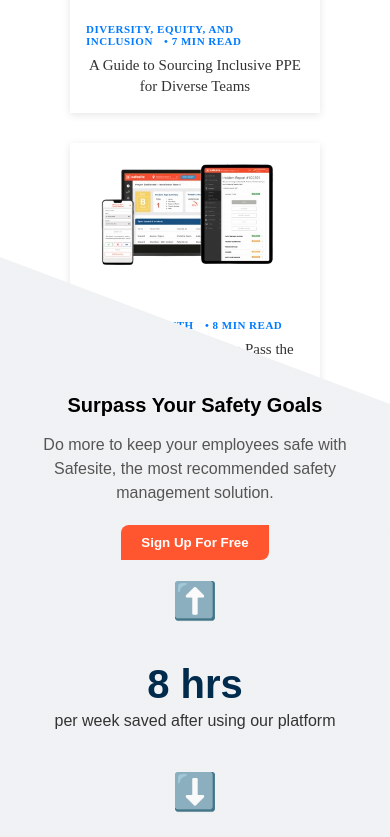
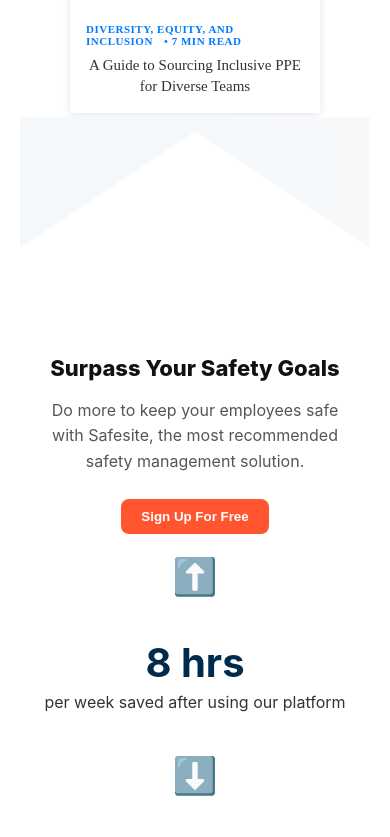
Before and after one commit to MonikaMohapatra123/Safesite, a React (Create React App) app: page / in a window 390 px wide. Shown: the part 5567-6404 px from the top of the page. Built offline with nearby package versions, Linux system fonts and the light colour scheme.

Commit message:
new change

```diff
--- a/src/component/SafetyGoals/SafetyGoals.css
+++ b/src/component/SafetyGoals/SafetyGoals.css
@@ -1,92 +1,103 @@
 .sg-container {
-    background: linear-gradient(to top, hsl(220, 13%, 95%) 100%, #e41ca8 0%);
+  position: relative;
+  font-family: "Inter", sans-serif;
+  color: #111;
+  background: #fff;
+  padding: 0 20px 80px;
   text-align: center;
-    padding: 80px 20px;
-    font-family: Arial, sans-serif;
-    clip-path: polygon(0 0, 100% 15%, 150% 100%, 0% 100%);
-    margin-top: 320px;
-    padding-left: 80px;
-    padding-right: 80px;
+  margin-top: 180px;
 }
 
+/* --- Top Curve Background --- */
+.sg-top-bg {
+  width: 100%;
+  overflow: hidden;
+  background: linear-gradient(180deg, #f5f8fa 0%, #f0f4f8 100%);
+}
+.sg-top-curve {
+  width: 100%;
+  height: 160px;
+  display: block;
+}
+
+/* --- Main Content --- */
 .sg-content {
+  max-width: 1200px;
+  margin: 0 auto;
+  padding: 60px 20px;
   display: flex;
   justify-content: center;
   align-items: flex-start;
-    flex-wrap: nowrap;
-    gap: 10px;
+  gap: 40px;
+  flex-wrap: wrap;
   text-align: left;
 }
 
+/* --- Text Block --- */
 .sg-text-block {
   max-width: 400px;
 }
-
 .sg-heading {
-    font-weight: bold;
-    font-size: 28px;
+  font-weight: 800;
+  font-size: 32px;
   margin-bottom: 15px;
+  line-height: 1.2;
 }
-
 .sg-description {
   color: #555;
   margin-bottom: 25px;
-    line-height: 1.5;
+  line-height: 1.6;
 }
-
 .sg-btn {
   background: #ff5630;
   color: #fff;
   border: none;
   padding: 12px 24px;
-    border-radius: 8px 0 8px 0;
+  border-radius: 8px;
   cursor: pointer;
-    font-weight: bold;
+  font-weight: 600;
   transition: all 0.3s ease;
 }
-
 .sg-btn:hover {
   background: #ff784f;
 }
 
+/* --- Stats --- */
 .sg-stats {
   display: flex;
   align-items: center;
   gap: 60px;
 }
-
 .sg-vertical-line {
   width: 1px;
   background-color: #ddd;
   height: 70px;
 }
-
 .sg-stat-item {
   text-align: center;
 }
-
 .sg-icon {
   font-size: 42px;
   margin-bottom: 12px;
 }
-
 .sg-value {
   font-size: 34px;
   color: #002b4c;
   margin: 0;
 }
-
 .sg-text {
   color: #333;
   margin-top: 5px;
 }
 
+/* --- Divider --- */
 .sg-divider {
   margin: 50px auto;
   border-top: 1px solid #ddd;
   width: 80%;
 }
 
+/* --- Badges --- */
 .sg-badges {
   display: flex;
   justify-content: center;
@@ -94,88 +105,60 @@
   flex-wrap: wrap;
   margin-top: 40px;
 }
-
 .sg-badge-img {
   height: 60px;
   transition: transform 0.3s ease;
 }
-
 .sg-badge-img:hover {
   transform: scale(1.1);
 }
 
-/* ===== Responsive Design ===== */
+/* --- Responsive --- */
 @media (max-width: 1024px) {
   .sg-content {
     gap: 20px;
   }
-
   .sg-stats {
     gap: 30px;
     flex-wrap: wrap;
   }
-
   .sg-vertical-line {
     display: none;
   }
 }
 
 @media (max-width: 768px) {
-    .sg-container {
-        padding: 60px 20px;
-        margin-top:320px;
-    }
-
   .sg-content {
     flex-direction: column;
     align-items: center;
     text-align: center;
-        margin-top: 60px;
   }
-
-    .sg-text-block {
-        max-width: 100%;
+  .sg-heading {
+    font-size: 26px;
   }
-
-    .sg-heading {
-        font-size: 24px;
-    }
-
   .sg-description {
     font-size: 16px;
-        margin-bottom: 20px;
   }
-
   .sg-btn {
     padding: 10px 20px;
   }
-
   .sg-stats {
     flex-direction: column;
     gap: 25px;
-        align-items: center;
   }
 }
 
 @media (max-width: 480px) {
   .sg-heading {
-        font-size: 20px;
+    font-size: 22px;
   }
-
   .sg-value {
     font-size: 28px;
   }
-
   .sg-icon {
     font-size: 36px;
   }
-
   .sg-badge-img {
     height: 50px;
   }
-
-    .sg-container {
-        padding-left: 20px;
-        padding-right: 20px;
 }
-}
--- a/src/component/SafetyGoals/SafetyGoals.jsx
+++ b/src/component/SafetyGoals/SafetyGoals.jsx
@@ -1,11 +1,31 @@
-import React from 'react';
-import './SafetyGoals.css';
+import React from "react";
+import "./SafetyGoals.css";
 
 const SafetyGoals = ({ data }) => {
   if (!data) return null;
 
   return (
     <section className="sg-container">
+      {/* Top Background with Curve */}
+      <div className="sg-top-bg">
+        <svg
+          className="sg-top-curve"
+          viewBox="0 0 1440 220"
+          preserveAspectRatio="none"
+          xmlns="http://www.w3.org/2000/svg"
+        >
+          <defs>
+            <linearGradient id="sg-grad" x1="0%" y1="0%" x2="100%" y2="0%">
+              <stop offset="0%" stopColor="#f4f8fb" />
+              <stop offset="100%" stopColor="#f7f9fb" />
+            </linearGradient>
+          </defs>
+          <rect width="100%" height="220" fill="url(#sg-grad)" />
+          <path d="M0,180 L720,20 L1440,180 L1440,220 L0,220 Z" fill="#fff" />
+        </svg>
+      </div>
+
+      {/* Main Content */}
       <div className="sg-content">
         <div className="sg-text-block">
           <h2 className="sg-heading">{data.heading}</h2>
@@ -27,11 +47,18 @@
         </div>
       </div>
 
+      {/* Divider */}
       <div className="sg-divider"></div>
 
+      {/* Badges */}
       <div className="sg-badges">
         {data.badges.map((badge, index) => (
-          <img key={index} className="sg-badge-img" src={badge} alt={`Badge ${index + 1}`} />
+          <img
+            key={index}
+            className="sg-badge-img"
+            src={badge}
+            alt={`Badge ${index + 1}`}
+          />
         ))}
       </div>
     </section>
--- a/src/pages/Home/Home.jsx
+++ b/src/pages/Home/Home.jsx
@@ -2,7 +2,7 @@
 import React from 'react';
 import getstoredata from '../../json/data.json';
 import"./Home.css";
-import NavBar from '../NavBar/NavBar';
+
 import HeroSection from '../../component/HeroSection/HeroSection';
 import AllCompanySafetyCard from '../../component/AllCompanySafetyCard/AllCompanySafetyCard';
 import AllCompanyTestimonials from '../../component/AllCompanyTestimonials/AllCompanyTestimonials';
@@ -10,6 +10,7 @@
 import CompanySafetyHQSection from '../../component/Company SafetyHQSection/Company SafetyHQSection';
 import SafetyTopicsCards from '../../component/SafetyTopicsCards/SafetyTopicsCards';
 import SafetyGoals from '../../component/SafetyGoals/SafetyGoals';
+// import CommonSafetyChecklist from '../../component/CommonSafetyChecklist/CommonSafetyChecklist';
 
 
 const Home = () => {
@@ -66,6 +67,7 @@
 
       <SafetyTopicsCards data={safetyTopicsCardsData} />
       <SafetyGoals data={safetyGoalsData} />
+      {/* <CommonSafetyChecklist/> */}
 
 
     </div>
```
Also changed, not shown: src/component/CommonSafetyChecklist/CommonSafetyChecklist.css (added, +183 -0 lines), src/component/CommonSafetyChecklist/CommonSafetyChecklist.jsx (added, +77 -0 lines). Lines whose indentation alone changed are shown as unchanged.
